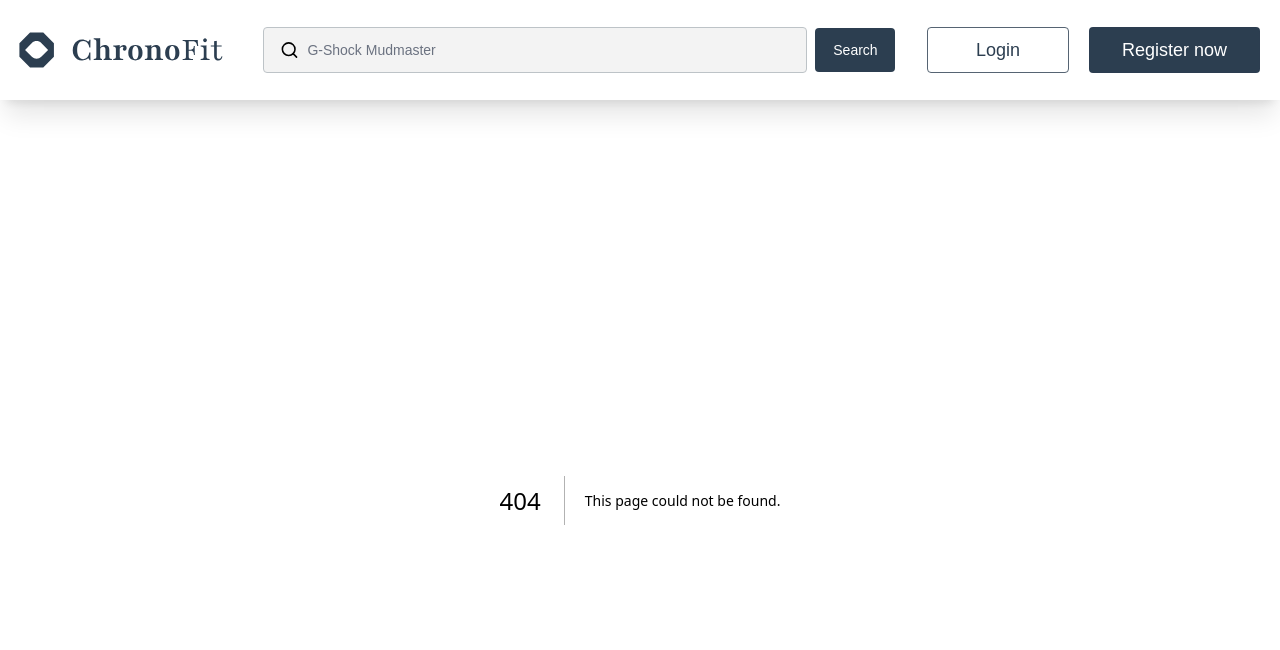
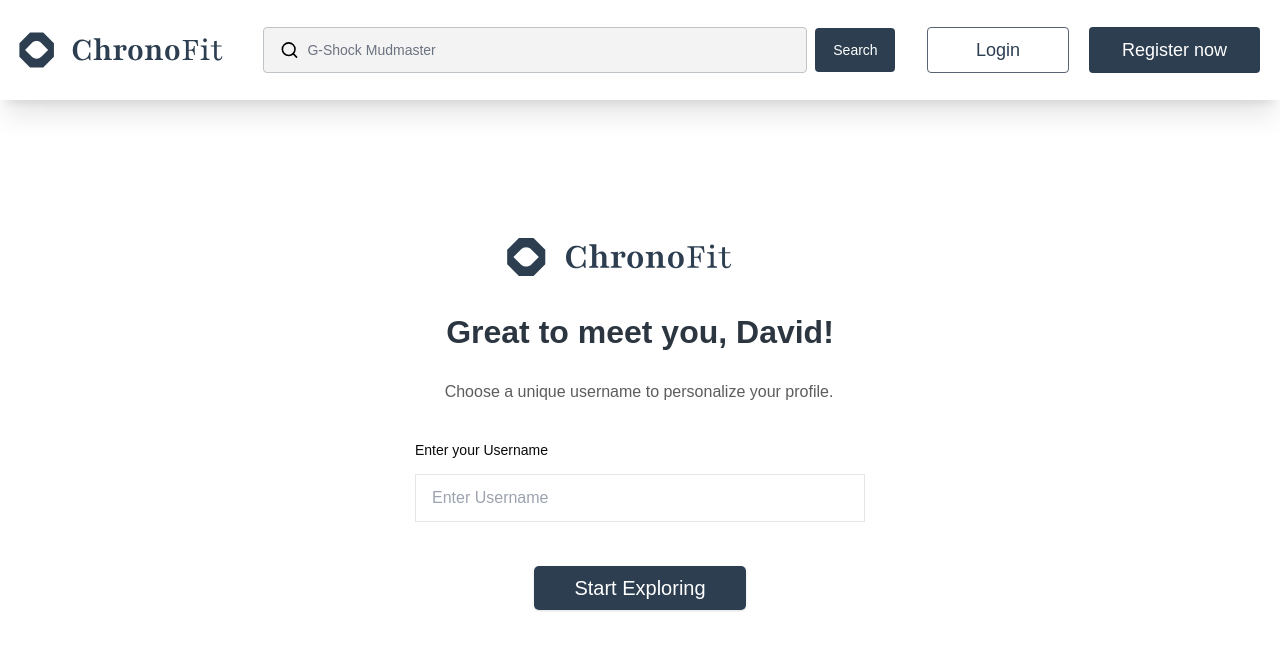
Before and after one commit to SMTech24-official/dzanican, a Next.js app: page /personalize in a window 1280 px wide. Before the commit this address had no page. Shown: the top 650 px of the page. Built offline with nearby package versions, Linux system fonts and the light colour scheme.

Commit message:
success page create

```diff
--- a/src/components/ui/auth/Personalize.tsx
+++ b/src/app/(common)/personalize/page.tsx
@@ -5,10 +5,10 @@ import logo from "@/assets/logo.svg";
 
 export default function Page() {
     return (
-        <div className="flex flex-col items-center justify-center min-h-screen px-4">
+        <div className="flex flex-col items-center justify-center min-h-[80vh] px-4">
             <div className="text-center space-y-6">
                 <div className="flex items-center justify-center gap-3 mb-2">
-                    <div className="w-8 h-8">
+                    <div >
                         <Image
                             src={logo}
                             className="w-[180px] lg:w-[258px] object-cover object-center -ml-4 lg:-ml-6"
@@ -25,9 +25,9 @@ export default function Page() {
                 <p className="text-[#333333CC] max-w-md">
                     Choose a unique username to personalize your profile.
                 </p>
-                <div className="pt-[29px] pb-[20px]">
-                    <label htmlFor="username" className="text-[14px]">Enter your Username</label>
-                    <input id="username" className="w-[450px] py-[11px] px-[16px] text-[#BDC3C7]" placeholder="Enter Username" />
+                <div className="pt-[10px] pb-[20px] w-[450px] text-left">
+                    <label htmlFor="username" className="text-[14px] pb-2">Enter your Username</label><br/>
+                    <input id="username" className="w-full mt-3 border py-[11px] px-[16px] text-[#BDC3C7]" placeholder="Enter Username" />
                 </div>
 
                 <Button
--- a/src/components/ui/auth/Success.tsx
+++ b/src/app/(common)/success/page.tsx
@@ -8,7 +8,7 @@ export default function Page() {
         <div className="flex flex-col items-center justify-center min-h-screen px-4">
             <div className="text-center space-y-6">
                 <div className="flex items-center justify-center gap-3 mb-2">
-                    <div className="w-8 h-8">
+                    <div>
                         <Image
                             src={logo}
                             className="w-[180px] lg:w-[344px] object-cover object-center -ml-4 lg:-ml-6"
--- a/src/components/ui/WatchFilters.tsx
+++ b/src/components/ui/WatchFilters.tsx
@@ -34,7 +34,7 @@ export default function WatchFilters() {
 
                 <DropdownMenu>
                     <DropdownMenuTrigger asChild>
-                        <div className="w-full md:w-[280px] cursor-pointer">
+                        <div className="w-full md:w-[280px] cursor-pointer mr-4">
                             <div className="flex items-center justify-between w-full p-3 border rounded-md bg-white hover:border-gray-400">
                                 <div>
                                     <div className="text-[20px] font-semibold mb-1">{selectedBrand || "Brand"}</div>
```
